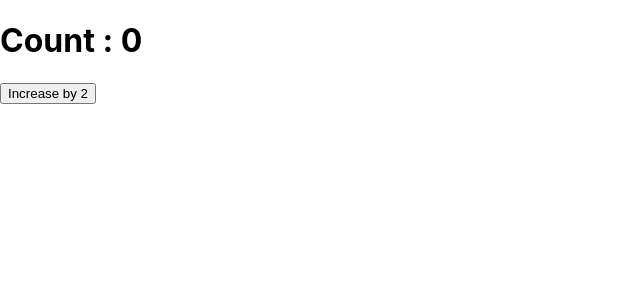
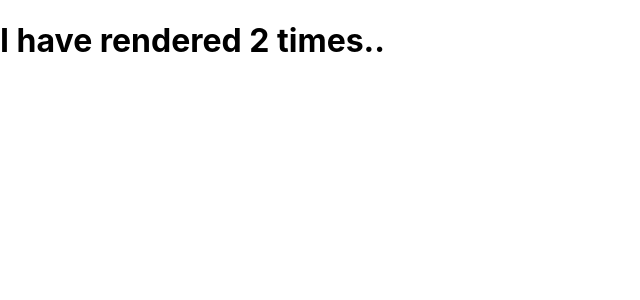
Before and after one commit to Lekhraj10/React-Hooks, a React (Create React App) app in the folder react-hook/: page / in a window 1280 px wide. Shown: the top 300 px of the page, without its empty margins (0-640 px from the left). Built offline with nearby package versions, Linux system fonts and the light colour scheme.

Commit message:
useEffect

```diff
--- a/react-hook/src/App.js
+++ b/react-hook/src/App.js
@@ -1,20 +1,21 @@
-import React from "react";
+import React, { useEffect } from "react";
 import { useState } from "react";
 import './App.css'
 
 function App() {
   const [count, setCount] = useState(0);
 
-  const increaseCount = () => {
-    setCount(count=>count+1)
-    setCount(count=>count+1)
-  }
+  useEffect (() => {
+    setTimeout(() => {
+      setCount(count => count+1)
 
+    }, 1000);
+
+  },[])
 
   return (
     <>
-    <h1>Count : {count}</h1>
-    <button onClick={increaseCount}>Increase by 2</button>
+   <h1>I have rendered {count} times..</h1>
     </>
   );
 }
```
